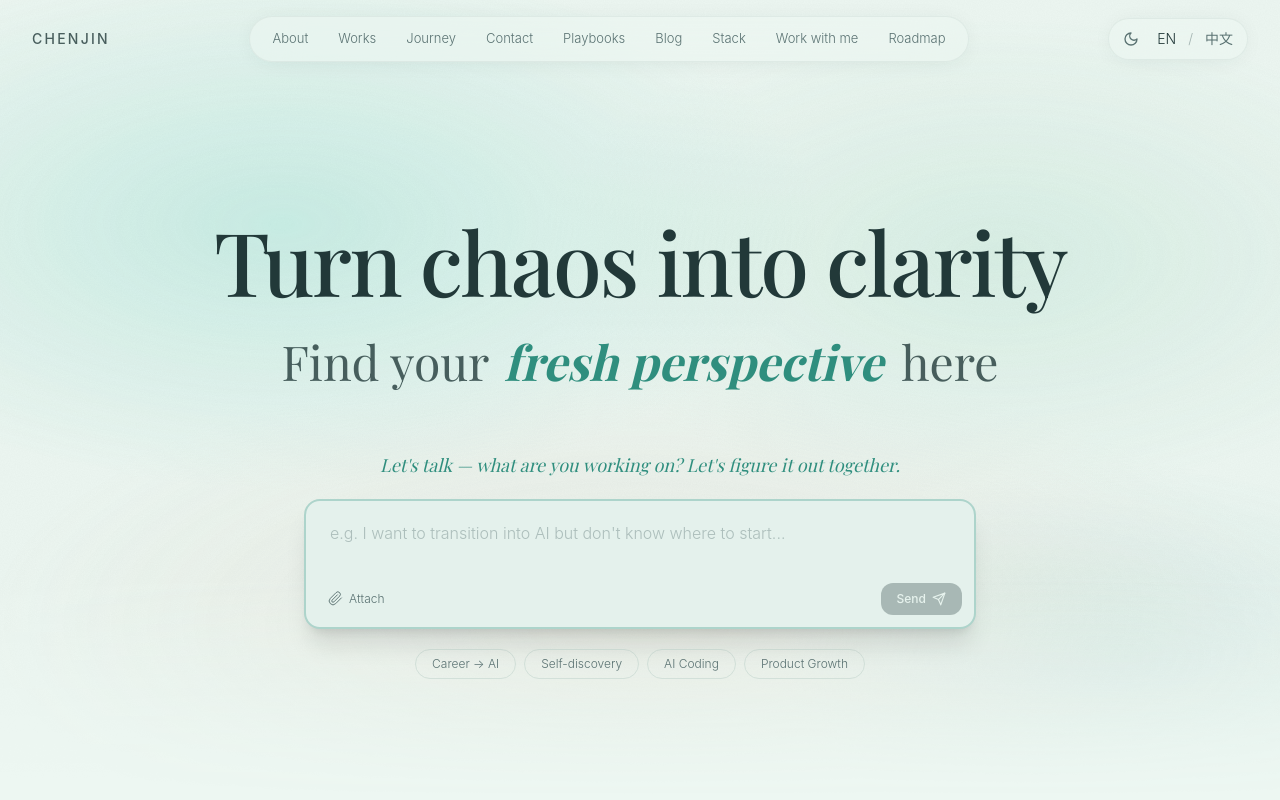
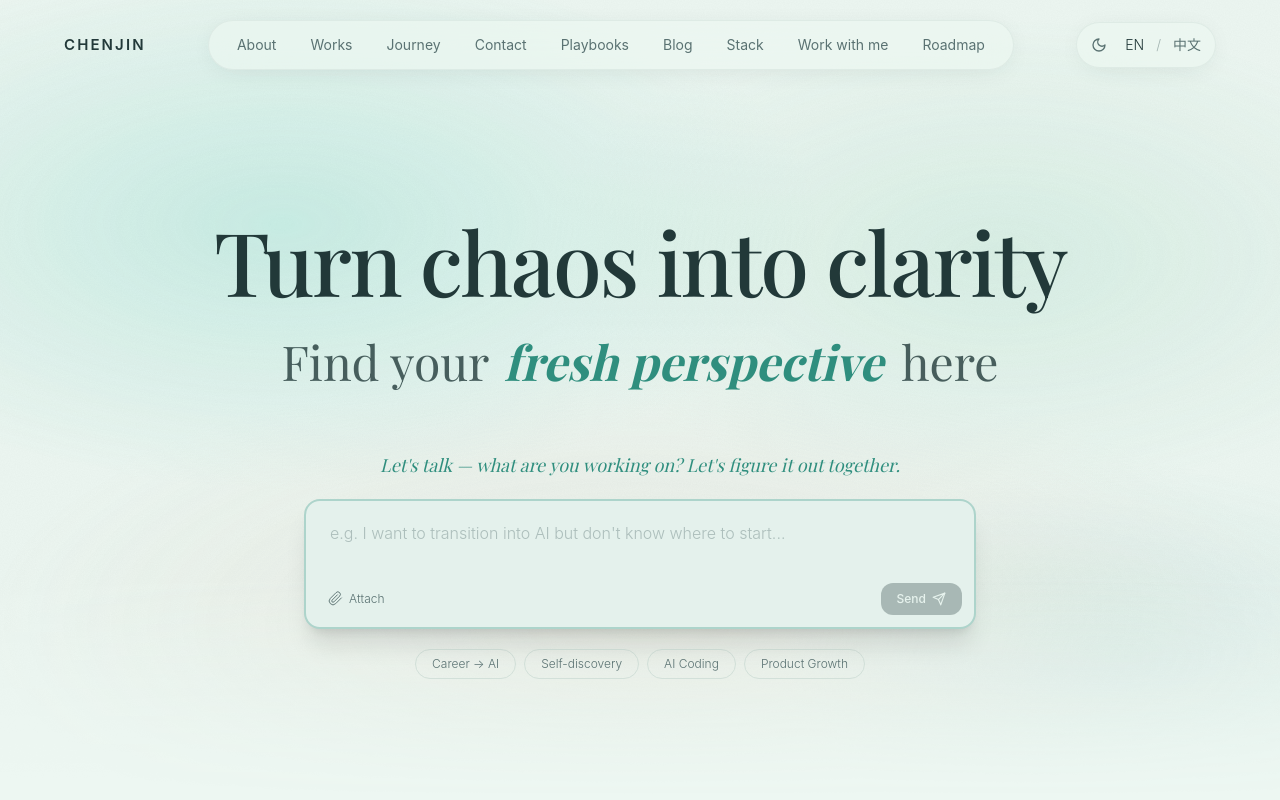
Before and after one commit to ChenJinCloud/chenjin-io, a React (Vite) app: page / in a window 1280 px wide. Shown: the top 800 px of the page. Built offline with nearby package versions, Linux system fonts and the light colour scheme; the HTML template or start-up script is replaced by a standard one; a web font is replaced by a local one.

Commit message:
fix(nav): base44-style sizing + xl-only home anchors for breathing at 1024-1279

```diff
--- a/src/components/Navigation.tsx
+++ b/src/components/Navigation.tsx
@@ -35,25 +35,26 @@ const Navigation = () => {
         initial={{ opacity: 0, y: -8 }}
         animate={{ opacity: 1, y: 0 }}
         transition={{ duration: 0.7, delay: 0.2, ease: [0.22, 1, 0.36, 1] }}
-        className="fixed top-4 left-0 right-0 z-50 px-4 md:px-8"
+        className="fixed top-5 left-0 right-0 z-50 px-4 md:px-6"
       >
-        <nav className="max-w-7xl mx-auto grid grid-cols-[auto_1fr_auto] items-center gap-4">
+        <nav className="max-w-6xl mx-auto grid grid-cols-[auto_1fr_auto] items-center gap-3">
           {/* Left — logo (outside capsule) */}
           <Link
             to="/"
-            className="text-sm font-sans font-medium tracking-[0.16em] uppercase text-foreground/80 hover:text-foreground transition-colors duration-200"
+            className="text-[15px] font-sans font-semibold tracking-[0.14em] uppercase text-foreground hover:text-accent transition-colors duration-200"
           >
             ChenJin
           </Link>
 
           {/* Center — floating capsule with nav links */}
           <div className="hidden md:flex justify-center">
-            <ul className="flex items-center gap-0.5 px-2 py-1.5 rounded-full bg-background/60 backdrop-blur-xl border border-border/50 shadow-[0_2px_24px_-8px_hsl(var(--foreground)/0.12)]">
+            <ul className="flex items-center gap-0.5 px-3 py-2 rounded-full bg-background/65 backdrop-blur-xl border border-border/50 shadow-[0_4px_28px_-10px_hsl(var(--foreground)/0.14)]">
+              {/* Home anchor links — only on xl+ to avoid crowding at 1024-1279 */}
               {isHome && homeNavItems.map((item) => (
-                <li key={item.href}>
+                <li key={item.href} className="hidden xl:block">
                   <a
                     href={item.href}
-                    className="block px-3.5 py-1.5 rounded-full text-[13px] font-light text-muted-foreground hover:text-foreground transition-colors duration-200"
+                    className="block px-4 py-1.5 rounded-full text-sm font-normal text-muted-foreground hover:text-foreground transition-colors duration-200"
                   >
                     {item.label}
                   </a>
@@ -72,7 +73,7 @@ const Navigation = () => {
                     )}
                     <Link
                       to={item.href}
-                      className={`relative block px-3.5 py-1.5 rounded-full text-[13px] font-light transition-colors duration-200 ${
+                      className={`relative block px-4 py-1.5 rounded-full text-sm font-normal transition-colors duration-200 ${
                         active ? 'text-foreground' : 'text-muted-foreground hover:text-foreground'
                       }`}
                     >
@@ -86,7 +87,7 @@ const Navigation = () => {
 
           {/* Right — toggles (outside capsule) + mobile hamburger */}
           <div className="flex items-center gap-1 justify-end">
-            <div className="hidden md:flex items-center gap-0.5 px-1.5 py-1 rounded-full bg-background/60 backdrop-blur-xl border border-border/50 shadow-[0_2px_24px_-8px_hsl(var(--foreground)/0.12)]">
+            <div className="hidden md:flex items-center gap-0.5 px-1.5 py-1.5 rounded-full bg-background/65 backdrop-blur-xl border border-border/50 shadow-[0_4px_28px_-10px_hsl(var(--foreground)/0.14)]">
               <ThemeToggle />
               <LanguageToggle />
             </div>
@@ -94,7 +95,7 @@ const Navigation = () => {
             {/* Hamburger button — mobile only */}
             <button
               onClick={() => setMobileOpen(!mobileOpen)}
-              className="md:hidden flex flex-col gap-1.5 p-2 rounded-full bg-background/60 backdrop-blur-xl border border-border/50"
+              className="md:hidden flex flex-col gap-1.5 p-2.5 rounded-full bg-background/65 backdrop-blur-xl border border-border/50"
               aria-label="Toggle menu"
             >
               <motion.span
```
